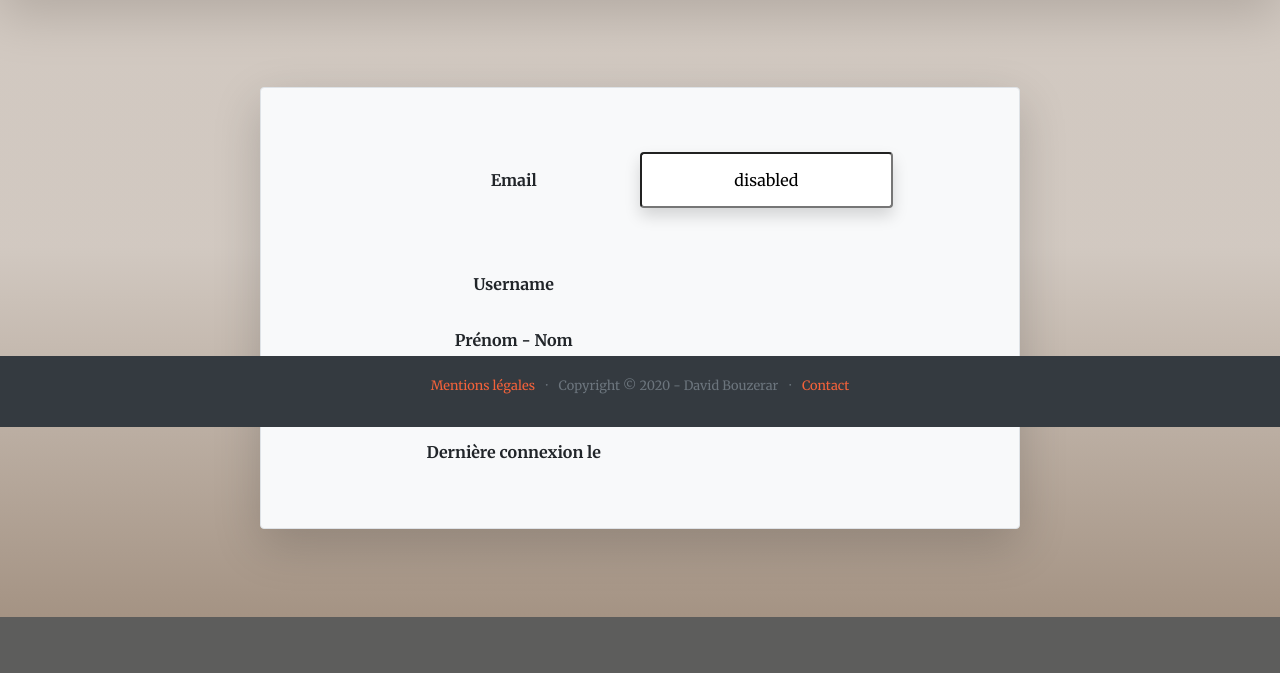
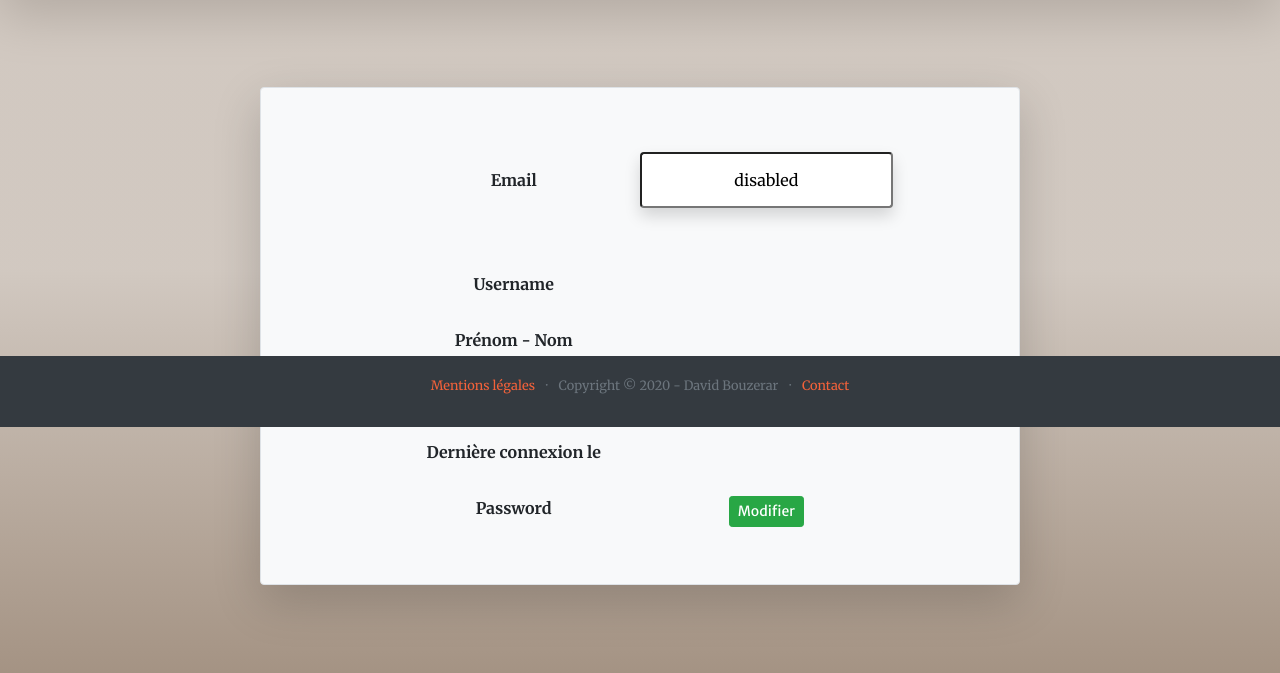
Before and after one commit to Eidocode/OC_Project11, a Django app: a page that uses users/templates/users/user_account.html in a window 1280 px wide. Shown: the part 373-1046 px from the top of the page. Before the commit the page ends 990 px from the top, so only its background shows below. Run offline with Django 3.2, Linux system fonts and the light colour scheme; some libraries are stand-ins or nearby versions.

Commit message:
Added Password modification button to user_account.html

```diff
--- a/users/templates/users/user_account.html
+++ b/users/templates/users/user_account.html
@@ -59,6 +59,14 @@
                         <p>{{ user.last_login }}</p>
                     </div>
                 </div>
+                <div class="row mt-3">
+                    <div class="font-weight-bold col-lg-4 ml-auto text-center">
+                        <p>Password</p>
+                    </div>
+                    <div class="col-lg-4 mr-auto text-center">
+                        <button id="change_pass" class="btn btn-success btn-sm" type="submit">Modifier</button>
+                    </div>
+                </div>
 
             </div>
         </div>
```
